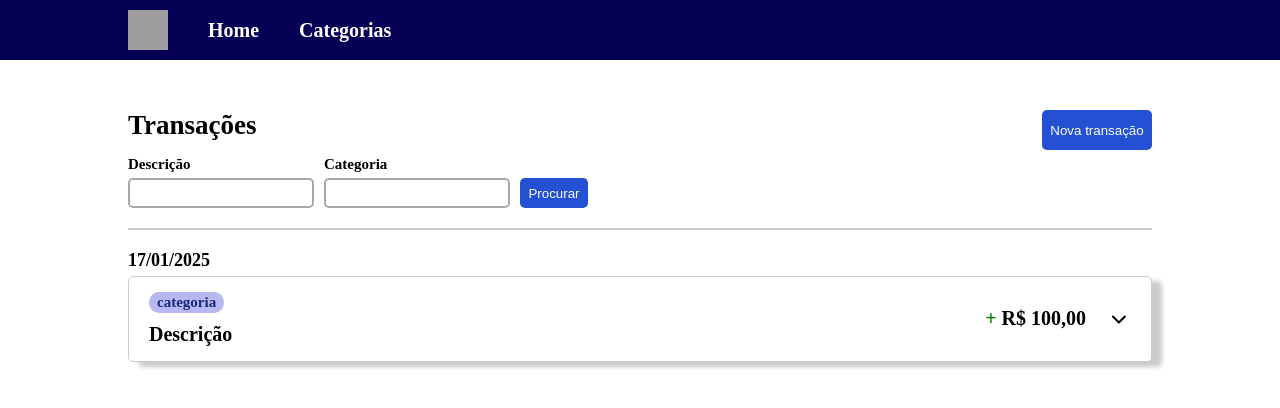
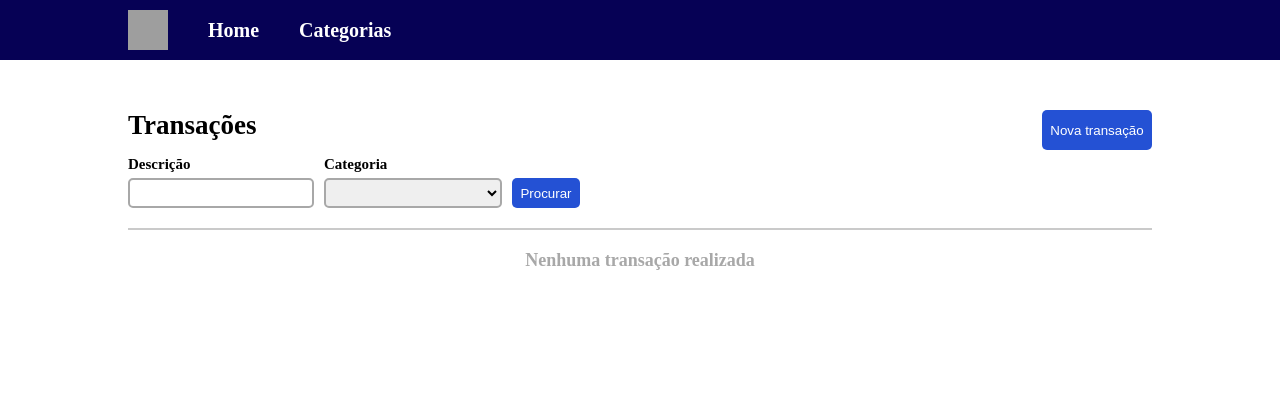
Before and after one commit to Isaluh/financas, a Nuxt app: page / in a window 1280 px wide. Shown: the top 408 px of the page. Built offline with nearby package versions, Linux system fonts and the light colour scheme; grey boxes are pictures that could not be loaded.

Commit message:
criação e implementação da lista de transação

```diff
--- a/components/EditarTransacao.vue
+++ b/components/EditarTransacao.vue
@@ -16,7 +16,11 @@
                 </div>
                 <div style="display: flex; flex-direction: column; gap: 5px;">
                     <label style="font-size: 15px; font-weight: bold;" for="descriao">Categoria</label>
-                    <input class="inputs" ref="" type="text" style="height: 30px; padding-left: 5px; border-radius: 5px; border: 2px #A8A8A8 solid; width: 230px;">
+                    <!-- <input class="inputs" ref="" type="text" style="height: 30px; padding-left: 5px; border-radius: 5px; border: 2px #A8A8A8 solid; width: 230px;"> -->
+                    <select name="" id="" style="height: 30px; padding-left: 5px; border-radius: 5px; border: 2px #A8A8A8 solid; width: 230px;">
+                        <option value="semCategoria" selected disabled hidden></option>
+                        <option :value="item.categoria" v-for="item in categorias">{{ item.categoria }}</option>
+                    </select>
                 </div>
             </div>
             <div style="display: flex; flex-direction: row-reverse; gap: 10px;">
@@ -28,6 +32,8 @@
 </template>
 
 <script setup lang="ts">
+    const categorias = listaCategorias();
+
     function cancelarEdicao(){
         const inputs = document.querySelectorAll<HTMLInputElement>(".inputs");
         inputs.forEach(x => {
--- a/components/NovaTransacao.vue
+++ b/components/NovaTransacao.vue
@@ -16,9 +16,8 @@
                 </div>
                 <div style="display: flex; flex-direction: column; gap: 5px;">
                     <label style="font-size: 15px; font-weight: bold;" for="descriao">Categoria</label>
-                    <!-- <input class="inputs" ref="" type="text" style="height: 30px; padding-left: 5px; border-radius: 5px; border: 2px #A8A8A8 solid; width: 230px;"> -->
 
-                    <select name="" id="" style="height: 30px; padding-left: 5px; border-radius: 5px; border: 2px #A8A8A8 solid; width: 230px;">
+                    <select  name="" id="" style="height: 30px; padding-left: 5px; border-radius: 5px; border: 2px #A8A8A8 solid; width: 230px;">
                         <option value="semCategoria" selected disabled hidden></option>
                         <option :value="item.categoria" v-for="item in categorias">{{ item.categoria }}</option>
                     </select>
@@ -34,26 +33,52 @@
 
 <script setup lang="ts">
     const categorias = listaCategorias();
+    let aux : string[] = [];
+    let cont = 0;
+
 
     function cancelarEdicao(){
         const inputs = document.querySelectorAll<HTMLInputElement>(".inputs");
-        let categoriaSelecionada = document.querySelector("select")
+        let categoriaSelecionada = document.querySelector("select");
+
         inputs.forEach(x => {
             x.value = "";
         });
         // limpar select
-        console.log(categoriaSelecionada?.selectedIndex)
     }
 
     function adicionarTransacao(){
         const inputs = document.querySelectorAll<HTMLInputElement>(".inputs");
-        let categoriaSelecionada = document.querySelector("select")
+        let categoriaSelecionada = document.querySelector("select");
+        // verificar se o valor é + ou -
         inputs.forEach(x => {
-            console.log(x.value);
-            // salvar valores
+            if(x.value.trim() != ""){
+                aux.push(x.value)
+            }
             x.value = "";
         });
+
+        for(let i = 0; i < categorias.length; i++){
+            if(categorias[i].categoria == categoriaSelecionada?.value){
+                aux.push(categorias[i].id.toString());
+                aux.push(categorias[i].categoria);
+            }
+        }
+
+        if(aux.length != 5){
+            //melhorar esse alert
+            alert("Transação não cadastrada, erro de valor nos campos")
+        }
+        else{
+            inserirTransacoes(cont, aux[0].split("-").reverse().join("/"), Number(aux[1]), aux[2], {id: Number(aux[3]), categoria: aux[4]});
+            cont++;
+        }
+
+        console.log(categoriaSelecionada?.selectedIndex)
+
         //limpar select
+        aux = [];
+
     }
 </script>
 
@@ -63,4 +88,7 @@
         appearance: none;
         margin: 0;
     }
+
+    /* estilizar o option */
+
 </style>
--- a/components/Tabela.vue
+++ b/components/Tabela.vue
@@ -20,6 +20,10 @@
     </main>
 </template>
 
+<!--
+    - fazer com que a tabela atualize automaticamente na tela
+ -->
+
 <style>
     table {
         font-family: arial, sans-serif;
--- a/components/Transacao.vue
+++ b/components/Transacao.vue
@@ -1,16 +1,16 @@
 <template>
     <main style="margin: 20px 0;">
-        <div>
-            <h2 style="font-size: 18px; margin-bottom: 5px">17/01/2025</h2>
+        <div v-for="item in transacao" >
+            <h2 style="font-size: 18px; margin-bottom: 5px">{{ item.data }}</h2>
             <div style="margin-bottom: 20px; padding: 15px 20px; border: 1px solid #cacaca; border-radius: 5px; box-shadow: 10px 5px 5px #cacaca; display: flex; flex-direction: column; justify-content: space-between;">
 
                 <div style="width: 100%; display: flex; flex-direction: row; justify-content: space-between; align-items: center;">
                     <div style="display: flex; flex-direction: column; gap: 10px;">
-                        <span style="text-align: center; font-weight: bold; background-color: rgba(112, 114, 227, 0.5); font-size: 15px; color: #1a257d; border-radius: 10px; padding: 2px 8px; width: fit-content;">categoria</span>
-                        <h2 style="font-size: 20px;">Descrição</h2>
+                        <span style="text-align: center; font-weight: bold; background-color: rgba(112, 114, 227, 0.5); font-size: 15px; color: #1a257d; border-radius: 10px; padding: 2px 8px; width: fit-content;">{{ item.categoria.categoria }}</span>
+                        <h2 style="font-size: 20px;">{{ item.descricao }}</h2>
                     </div>
                     <div style="display: flex; flex-direction: row; gap: 20px;">
-                        <h2 style="font-size: 20px;"><span style="color: green;">+</span> <strong>R$ 100,00</strong> </h2>
+                        <h2 style="font-size: 20px;"><span style="color: green;">+</span> <strong>R$ {{ item.valor }}</strong> </h2>
                         <img style="width: 25px; height: 25px;" src="@/public/setaBaixo.svg" alt="" @click="editarTransacao">
                     </div>
                 </div>
@@ -23,7 +23,14 @@
     </main>
 </template>
 
+<!--
+    - fazer com que a transação atualize automaticamente na tela
+ -->
+
+
 <script setup lang="ts">
+    const transacao = listaTransacoes();
+
     function editarTransacao(event : any){
         let button = event.target.parentNode.parentNode.parentNode.querySelector("#editarTransacao");
         button.toggleAttribute("hidden");
--- /dev/null
+++ b/composables/listaFinancas.ts
@@ -0,0 +1,11 @@
+import type { interfaceCategoria, interfaceTransacao } from "~/interfaces/interfaces";
+
+let transacoes = new Array<interfaceTransacao>();
+
+export const listaTransacoes = () =>{
+    return transacoes
+}
+
+export const inserirTransacoes = (id: number, data: string, valor: number, descricao: string, categoria: interfaceCategoria) => {
+    transacoes.unshift({id : id, data : data, valor : valor, descricao : descricao, categoria : categoria});
+}
--- a/interfaces/interfaces.ts
+++ b/interfaces/interfaces.ts
@@ -5,7 +5,7 @@ export declare interface interfaceCategoria{
 
 export interface interfaceTransacao{
     id: number,
-    data: Date,
+    data: string,
     valor: number,
     descricao: string,
     categoria: interfaceCategoria
--- a/pages/categorias.vue
+++ b/pages/categorias.vue
@@ -14,17 +14,25 @@
     export default {
         methods: {
             inserirConteudo() {
-                const value : string = this.$refs.conteudo.value;
-                const inputs = document.querySelector(".inputs");
-                inserirCategorias(cont, value);
+                const inputs = document.querySelector<HTMLInputElement>(".inputs");
+                if(typeof(inputs?.value) == "string" && inputs?.value.trim() != ""){
+                    inserirCategorias(cont, inputs?.value);
+                    inputs.value = "";
+                }else{
+                    //retornar um erro
+                    console.log("valor inserido não condizente")
+                }
                 cont++;
-                inputs.value = "";
 
             }
         }
     }
 </script>
 
+<!--
+    - fazer atualizar a parte da tabela de catgorias
+ -->
+
 <style lang="css" scoped>
 
 </style>
--- a/pages/index.vue
+++ b/pages/index.vue
@@ -14,25 +14,37 @@
             </div>
             <div style="display: flex; flex-direction: column; gap: 5px;">
                 <label style="font-size: 15px; font-weight: bold;" for="categorias">Categoria</label>
-                <input id="categorias" ref="" type="text" style="height: 30px; padding-left: 5px; border-radius: 5px; border: 2px #A8A8A8 solid;">
+                <select  name="" id="" style="height: 30px; padding-left: 5px; border-radius: 5px; border: 2px #A8A8A8 solid; width: 178px;">
+                        <option value="semCategoria" selected disabled hidden></option>
+                        <option :value="item.categoria" v-for="item in categorias">{{ item.categoria }}</option>
+                </select>
             </div>
             <button @click="" style="border: none; background-color: #2451d4; color: white; width: 68px; border-radius: 5px; height: 30px;">Procurar</button>
         </div>
         <span style="display: flex; border: 1px solid #cacaca; width: 100%;  margin-top: 20px;"></span>
+        <h2 style="color: #A8A8A8; font-size: 18px; text-align: center; margin-top: 20px;" v-if="transacao.length == 0">Nenhuma transação realizada</h2>
         <Transacao />
     </div>
 </template>
 
-<script>
-    export default {
-        methods: {
-            tirarHidden: function(event){
-                let button = event.target.parentNode.parentNode.querySelector("main");
-                button.toggleAttribute("hidden");
-            }
-        }
+<script setup lang="ts">
+    const categorias = listaCategorias();
+    const transacao = listaTransacoes();
+
+    console.log(transacao)
+
+    function tirarHidden(event : any){
+        let button = event.target.parentNode.parentNode.querySelector("main");
+        button.toggleAttribute("hidden");
     }
 </script>
+
+
+<!--
+    - fazer a validação de string vazia nos inputs de procura
+    - fazer o filtro da descrição e da categoria ao clicar no botão de procurar
+    - fazer atualizar automaticamente a parte das transações
+-->
 
 <style lang="scss" scoped>
 
```
